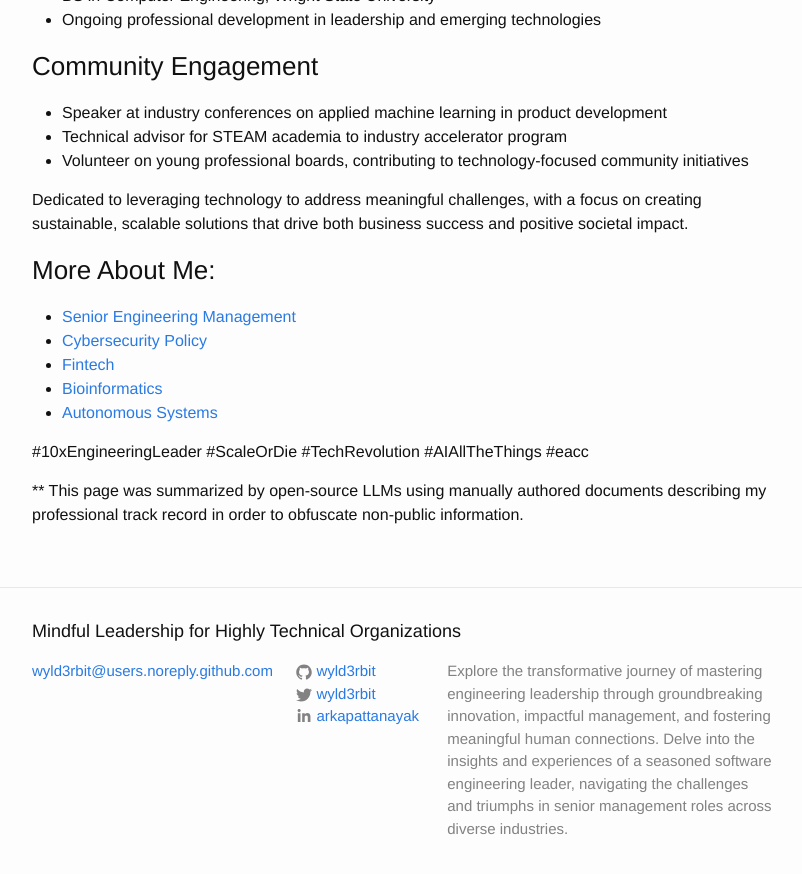
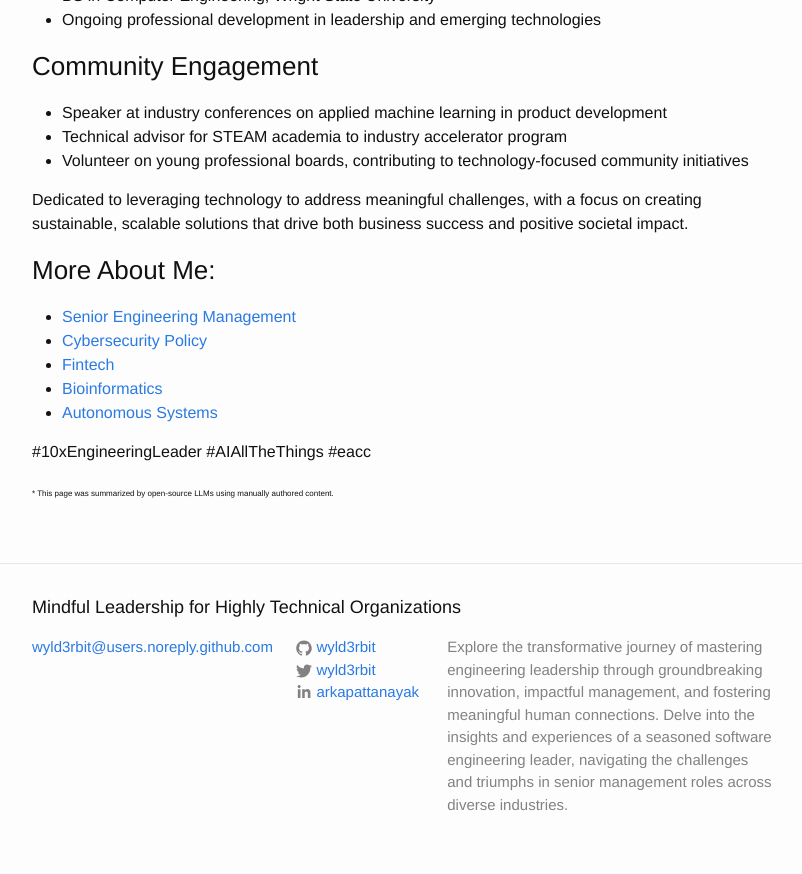
Before and after one commit to wyld3rbit/wyld3rbit.github.io, a Jekyll site: the page built from about.md, in a window 1280 px wide and 900 px high, scrolled down 1962 px. Shown: the top 874 px of the window, without its empty margins (238-1040 px from the left). Built offline with Jekyll 4.4.1, drawn with Linux system fonts in a browser that asks for light colours.

Commit message:
Update about.md

```diff
--- a/about.md
+++ b/about.md
@@ -78,6 +78,8 @@ Dedicated to leveraging technology to address meaningful challenges, with a focu
 - [Bioinformatics](https://medicine.osu.edu/departments/biomedical-informatics)
 - [Autonomous Systems](https://columbusstartupweek2016.sched.com/workmailap)
 
-#10xEngineeringLeader #ScaleOrDie #TechRevolution #AIAllTheThings #eacc
+#10xEngineeringLeader #AIAllTheThings #eacc
 
-\*\* This page was summarized by open-source LLMs using manually authored documents describing my professional track record in order to obfuscate non-public information.
+<span style="font-size:0.5em;">
+    * This page was summarized by open-source LLMs using manually authored content.
+</span>
```
